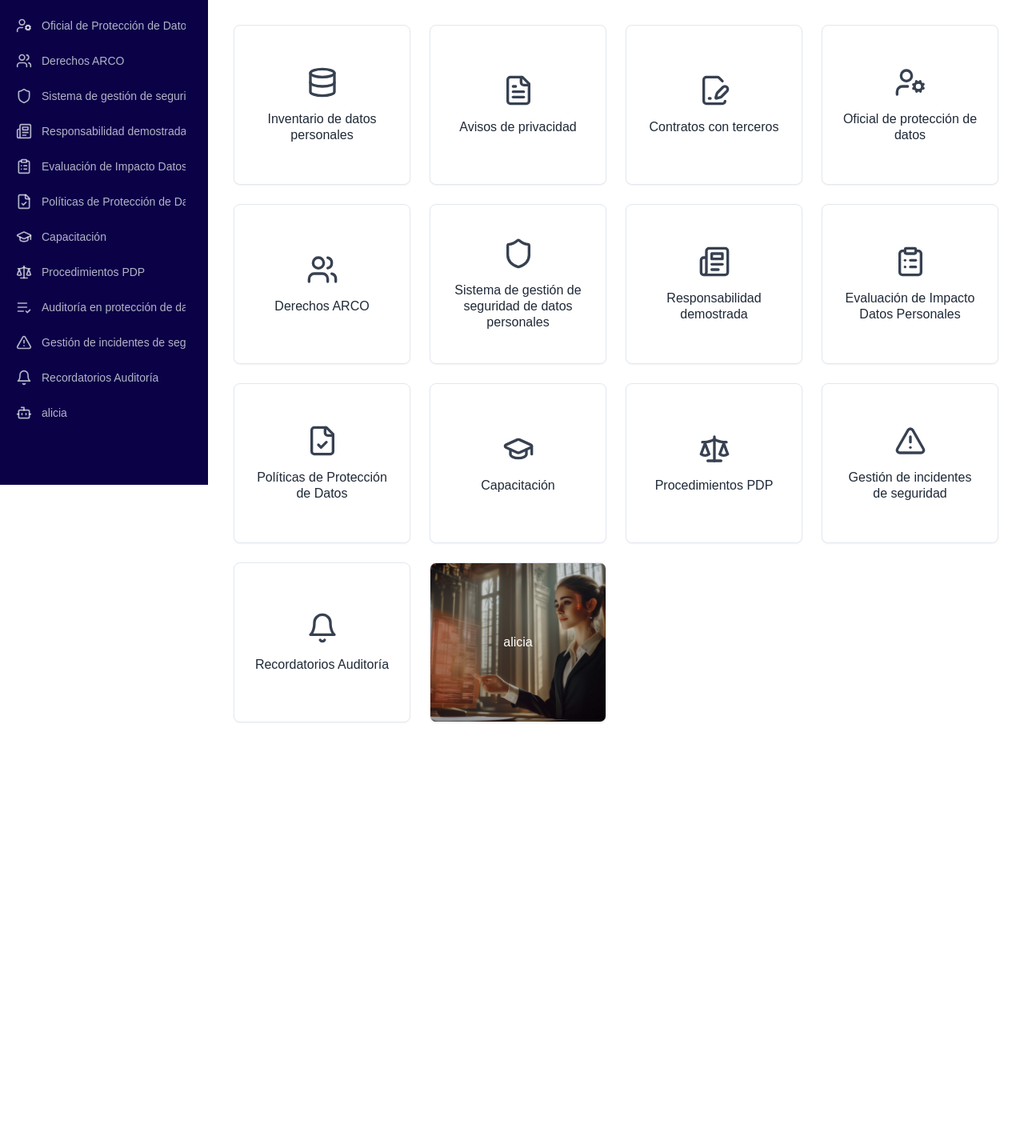
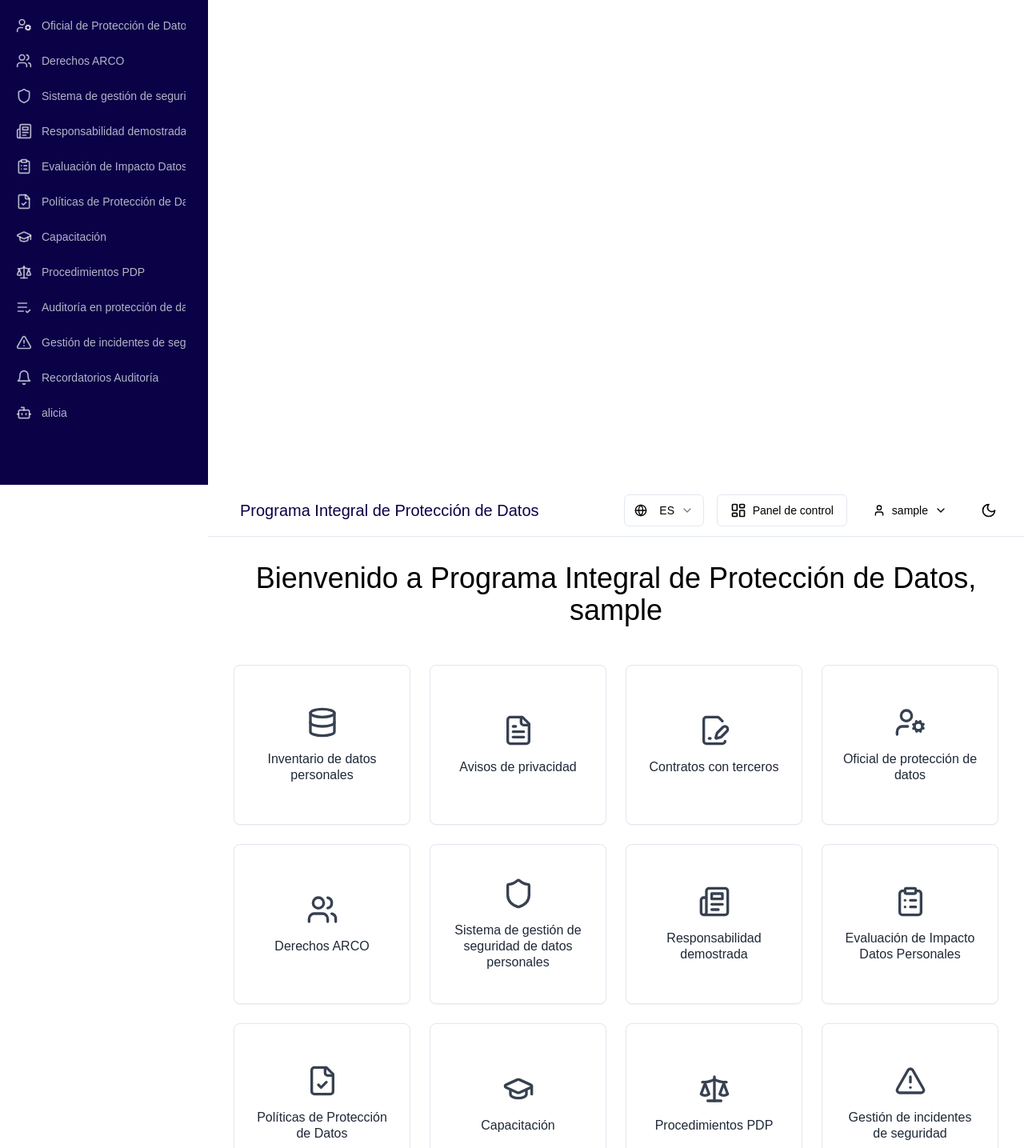
Before and after one commit to vicvaz074/plataforma_ppd, a Next.js app in the folder app/: page / in a window 1280 px wide. Shown: the part 194-1629 px from the top of the page at 80% size. Before the commit the page ends 1129 px from the top, so only its background shows below. Built offline with nearby package versions, Linux system fonts and the light colour scheme; sample sign-in values are in the browser's storage; a web font is replaced by a local one.

Commit message:
fix: sidebar fijo con position fixed para eliminar líneas blancas al scroll
- Cambiar sidebar de sticky a fixed positioning con z-40
- Crear SidebarAwareLayout con margin-left dinámico para compensar sidebar fijo
- Eliminar gaps blancos al hacer scroll en páginas largas

```diff
--- a/app/app/ClientLayout.tsx
+++ b/app/app/ClientLayout.tsx
@@ -5,10 +5,28 @@ import { usePathname } from "next/navigation"
 import { ThemeProvider } from "@/components/theme-provider"
 import { LanguageProvider } from "@/lib/LanguageContext"
 import { AppProvider } from "@/lib/AppContext"
-import { SidebarProvider } from "@/lib/SidebarContext"
+import { SidebarProvider, useSidebar } from "@/lib/SidebarContext"
 import "@/lib/zod-config"
 import { Sidebar } from "@/components/sidebar"
 import { Header } from "@/components/header"
+
+function SidebarAwareLayout({ authed, children }: { authed: boolean; children: React.ReactNode }) {
+  const { collapsed } = useSidebar()
+  const sidebarWidth = authed ? (collapsed ? 70 : 260) : 0
+
+  return (
+    <div className="min-h-screen">
+      {authed && <Sidebar />}
+      <div
+        className="flex flex-col min-h-screen transition-all duration-300"
+        style={{ marginLeft: sidebarWidth }}
+      >
+        {authed && <Header />}
+        <main className="flex-1">{children}</main>
+      </div>
+    </div>
+  )
+}
 
 export function ClientLayout({ children }: { children: React.ReactNode }) {
   const pathname = usePathname()
@@ -59,13 +77,9 @@ export function ClientLayout({ children }: { children: React.ReactNode }) {
             {isLoginPage ? (
               <>{children}</>
             ) : (
-              <div className="flex min-h-screen">
-                {authed && <Sidebar />}
-                <div className="flex-1 flex flex-col min-w-0 transition-all duration-300">
-                  {authed && <Header />}
-                  <main className="flex-1">{children}</main>
-                </div>
-              </div>
+              <SidebarAwareLayout authed={authed}>
+                {children}
+              </SidebarAwareLayout>
             )}
           </SidebarProvider>
         </LanguageProvider>
--- a/app/components/sidebar.tsx
+++ b/app/components/sidebar.tsx
@@ -219,7 +219,7 @@ export function Sidebar() {
 
   return (
     <div
-      className={`sidebar-root h-screen sticky top-0 bg-sidebar text-sidebar-foreground flex flex-col flex-shrink-0 overflow-hidden transition-all duration-300 ease-in-out ${collapsed ? "sidebar-collapsed" : "sidebar-expanded"
+      className={`sidebar-root fixed top-0 left-0 h-screen bg-sidebar text-sidebar-foreground flex flex-col flex-shrink-0 overflow-hidden transition-all duration-300 ease-in-out z-40 ${collapsed ? "sidebar-collapsed" : "sidebar-expanded"
         }`}
       style={{ width: collapsed ? 70 : 260 }}
     >
```
